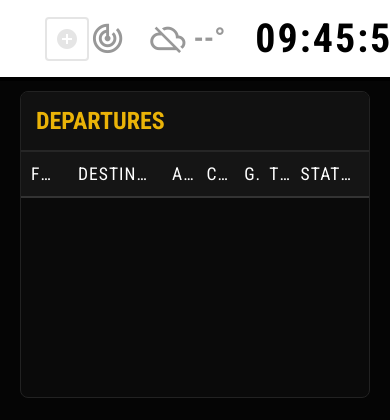
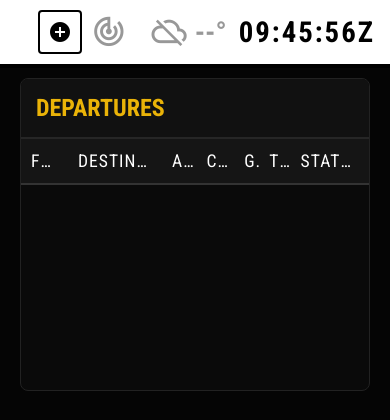
Before and after one commit to tazmattar/flight-board, a Flask app: page / in a window 390 px wide. Shown: the top 420 px of the page. Run offline with Flask 3, Linux system fonts and the light colour scheme; lists and menus that the app fills with data are empty; some libraries are stand-ins or nearby versions; some web fonts are replaced.

Commit message:
Fix header widget spacing inconsistency across browsers and themes
- Refactor header layout from mixed grid/flexbox to pure CSS Grid for predictable rendering
- Remove conflicting !important flags and redundant flex properties from header components
- Consolidate header layout rules to style.css (remove duplicates from all theme files)
- Improve ATC popover positioning with max-width constraint to prevent overflow
- Add responsive media queries for portrait mode and small screens
- Clean up widget sizing (flex-shrink: 0 instead of flex: 0 0 auto !important)
- Add white-space: nowrap for consistent text wrapping behavior

Fixes:
- Widgets no longer shift unpredictably between browsers (Chrome, Safari, Firefox, Edge)
- Yellow headers (EGLL, EGKK, EGSS) now display widgets correctly right-aligned
- Black headers (KJFK) maintain proper widget alignment
- Blue headers (LSGG, LFSB) widgets stay in right position
- Popover doesn't overflow on mobile/tablet screens

Theme files cleaned:
- egll.css: Removed 16 lines of duplicate grid layout
- egkk.css: Removed 28 lines of duplicate grid/flex layout
- egss.css: Removed 16 lines of duplicate grid layout
- kjfk.css: Removed 17 lines of duplicate grid layout
- lszh.css: Removed !important flags from color rules

```diff
--- a/static/css/style.css
+++ b/static/css/style.css
@@ -43,9 +43,9 @@ html, body {
 /* 2. HEADER (Fixed) */
 .fids-header {
     padding: 15px 30px;
-    display: grid !important;
+    display: grid;
     grid-template-columns: auto 1fr auto;
-    align-items: center !important;
+    align-items: center;
     column-gap: 30px;
     flex-shrink: 0;
     z-index: 10;
@@ -54,12 +54,12 @@ html, body {
 
 /* CHILD 1: The Airport Selector */
 .airport-selector {
-    /* No margins needed. space-between handles the push. */
-    flex-shrink: 1;
-    min-width: 0;
     display: flex;
     align-items: center;
+    gap: 15px;
     grid-column: 1;
+    min-width: 0;
+    flex-shrink: 1;
 }
 
 .airport-selector select {
@@ -98,19 +98,13 @@ html, body {
 
 /* CHILD 2: The Right Wrapper (Widgets + Clock) */
 .header-right-group {
-    display: inline-flex !important;
-    align-items: center !important;
-    gap: 30px !important; /* Space between Widgets and Clock */
-    margin-left: 0;
-    justify-content: flex-end !important;
-    flex-wrap: nowrap;
-    /* Ensure this container never stretches */
-    flex: 0 0 auto;
-    flex-shrink: 0 !important;
-    width: max-content !important;
-    margin-right: 0;
+    display: flex;
+    align-items: center;
+    gap: 30px;
     grid-column: 3;
     justify-self: end;
+    flex-wrap: nowrap;
+    white-space: nowrap;
 }
 
 /* 3. CONTENT AREA */
@@ -414,6 +408,84 @@ html, body {
     .flight-table th:nth-child(7) { width: 22%; }
 }
 
+/* =========================================
+   RESPONSIVE HEADER ADJUSTMENTS
+   ========================================= */
+
+/* Portrait mode header optimizations */
+@media (min-height: 1500px), (orientation: portrait) {
+    .fids-header {
+        padding: 12px 20px;
+        column-gap: 20px;
+    }
+
+    .header-right-group {
+        gap: 15px;
+    }
+
+    .header-widgets {
+        gap: 15px;
+    }
+
+    .clock-container {
+        font-size: 2rem;
+    }
+
+    .widget-icon {
+        font-size: 1.8rem;
+    }
+
+    .widget-text {
+        font-size: 1.4rem;
+    }
+
+    .atc-popover {
+        width: 200px;
+    }
+}
+
+/* Small screens / mobile optimization */
+@media (max-width: 768px) {
+    .airport-selector select {
+        font-size: 1.8rem;
+        max-width: 30vw;
+    }
+
+    .airport-selector {
+        gap: 8px;
+    }
+
+    .fids-header {
+        padding: 10px 15px;
+        column-gap: 15px;
+    }
+
+    .header-right-group {
+        gap: 12px;
+    }
+
+    .header-widgets {
+        gap: 12px;
+    }
+
+    .clock-container {
+        font-size: 1.8rem;
+    }
+
+    .widget-icon {
+        font-size: 1.6rem;
+    }
+
+    .widget-text {
+        font-size: 1.2rem;
+    }
+
+    .atc-popover {
+        width: 90vw;
+        max-width: 250px;
+    }
+}
+
 .country-flags {
     display: flex;
     gap: 12px;
@@ -575,14 +647,11 @@ html, body {
    ========================================= */
 
 .header-widgets {
-    display: inline-flex !important;
-    align-items: center !important;
-    gap: 25px !important; /* Space between Radar and Weather */
-    flex: 0 0 auto !important;
+    display: flex;
+    align-items: center;
+    gap: 25px;
     flex-wrap: nowrap;
-    justify-content: flex-start;
-    width: max-content !important;
-    margin: 0;
+    white-space: nowrap;
 }
 /* Ensure your widget items have no weird margins */
 .widget-item {
@@ -591,9 +660,8 @@ html, body {
     gap: 8px;
     position: relative;
     opacity: 0.4;
-    flex: 0 0 auto !important;
-    width: auto !important;
-    margin: 0 !important;
+    flex-shrink: 0;
+    white-space: nowrap;
 }
 
 .widget-item.active { opacity: 1; }
@@ -631,6 +699,7 @@ html, body {
     left: 50%;
     transform: translateX(-50%);
     width: 220px;
+    max-width: 90vw;
     background-color: #1a1a1a;
     border: 1px solid #333;
     border-radius: 6px;
--- a/static/css/themes/lszh.css
+++ b/static/css/themes/lszh.css
@@ -1,7 +1,7 @@
 /* =============================================
-   ZURICH (LSZH) THEME - DEFAULT
-   Classic White/Black with Yellow Accents
-   ============================================= */
+    ZURICH (LSZH) THEME - DEFAULT
+    Classic White/Black with Yellow Accents
+    ============================================= */
 
 /* LSZH uses the default styling from style.css */
 /* This is the base theme - minimal overrides needed */
@@ -9,12 +9,12 @@
 .fids-header {
     background: #ffffff;
     border-bottom: 4px solid #000000;
+    color: #000000;
 }
 
 .airport-selector select,
 .clock-container {
-    color: #000000 !important;
-    background: transparent;
+    color: #000000;
 }
 
 .section-divider {
```
Also changed, not shown: static/css/themes/egkk.css (+1 -32 lines), static/css/themes/egll.css (+1 -18 lines), static/css/themes/egss.css (+1 -18 lines), static/css/themes/kjfk.css (+1 -15 lines).
